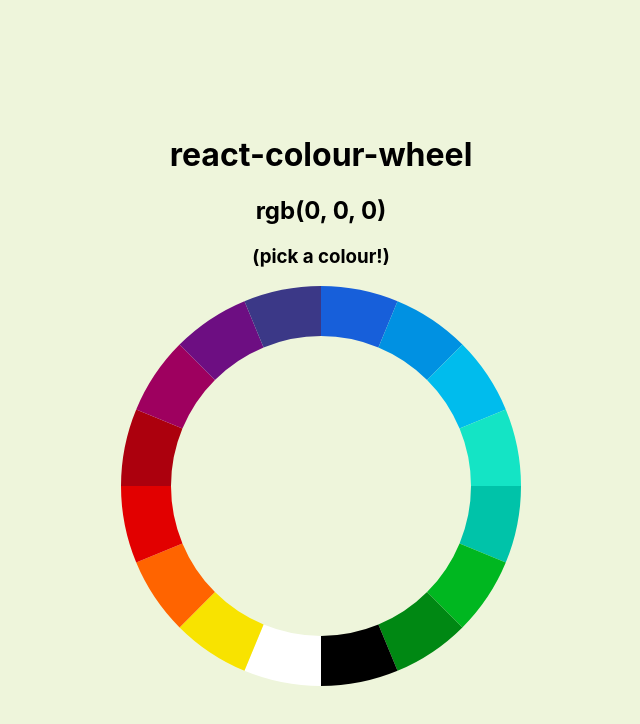
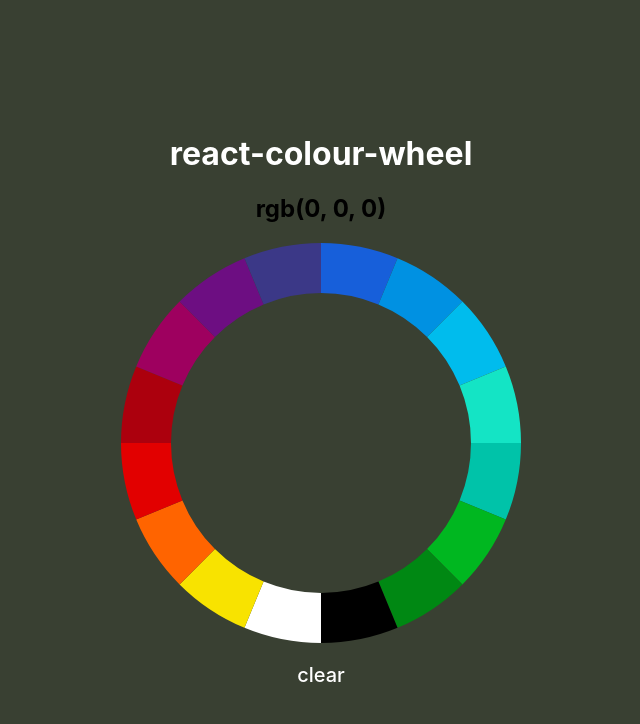
Before and after one commit to talor-hammond/react-colour-wheel, a React (Create React App) app: page / in a window 1280 px wide. Shown: the top 724 px of the page, without its empty margins (319-959 px from the left). Built offline with nearby package versions, Linux system fonts and the light colour scheme.

Commit message:
revise styling on demo landing page

```diff
--- a/src/App.js
+++ b/src/App.js
@@ -17,16 +17,15 @@ class App extends Component {
           height: '100vh',
           width: '100vw',
           display: 'flex',
-          backgroundColor: '#EEF5DB',
+          backgroundColor: '#394032',
           flexDirection: 'column',
           justifyContent: 'center',
           alignItems: 'center'
         }}
       >
-        <div style={{ textAlign: 'center' }}>
+        <div style={{ textAlign: 'center', color: '#FFFFFF' }}>
           <h1>react-colour-wheel</h1>
           <h2 style={{ color: selectedColour }}>{selectedColour}</h2>
-          <h3>(pick a colour!)</h3>
         </div>
         <ColourWheel
           radius={200}
@@ -39,6 +38,18 @@ class App extends Component {
           // shadowDepth
           // preset={} // colour from parent's state here.
         />
+        <div
+        // onClick={this.colourWheel.clearSelection}
+        style={{
+          cursor: 'pointer',
+          fontSize: 20,
+          fontWeight: '500',
+          color: '#FFFFFF',
+          marginTop: 20,
+          transition: '1s ease text-decoration'
+        }}>
+          clear
+        </div>
       </div>
     )
   }
```
